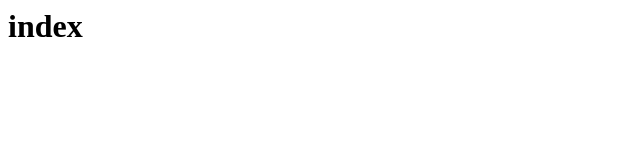
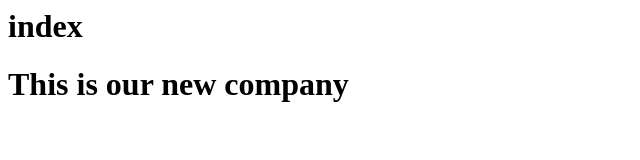
Before and after one commit to gio-ship-it/giorepo, a plain HTML site: page index.html in a window 1280 px wide. Shown: the whole page, without its empty margins (0-640 px from the left). Drawn offline with Linux system fonts and the light colour scheme.

Commit message:
updated index.html

```diff
--- a/index.html
+++ b/index.html
@@ -1 +1,2 @@
 <h1>index</h1>
+<h1>This is our new company</h1>
```
